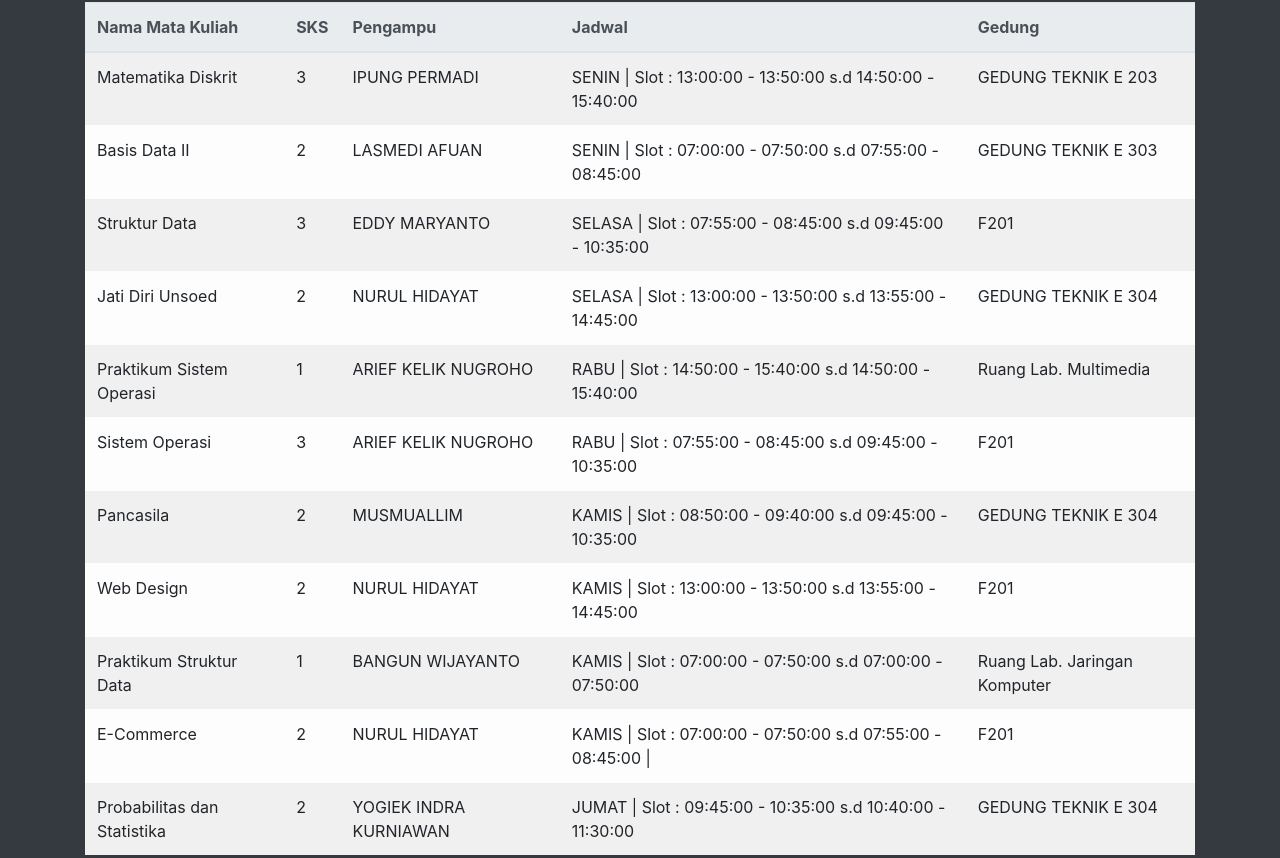
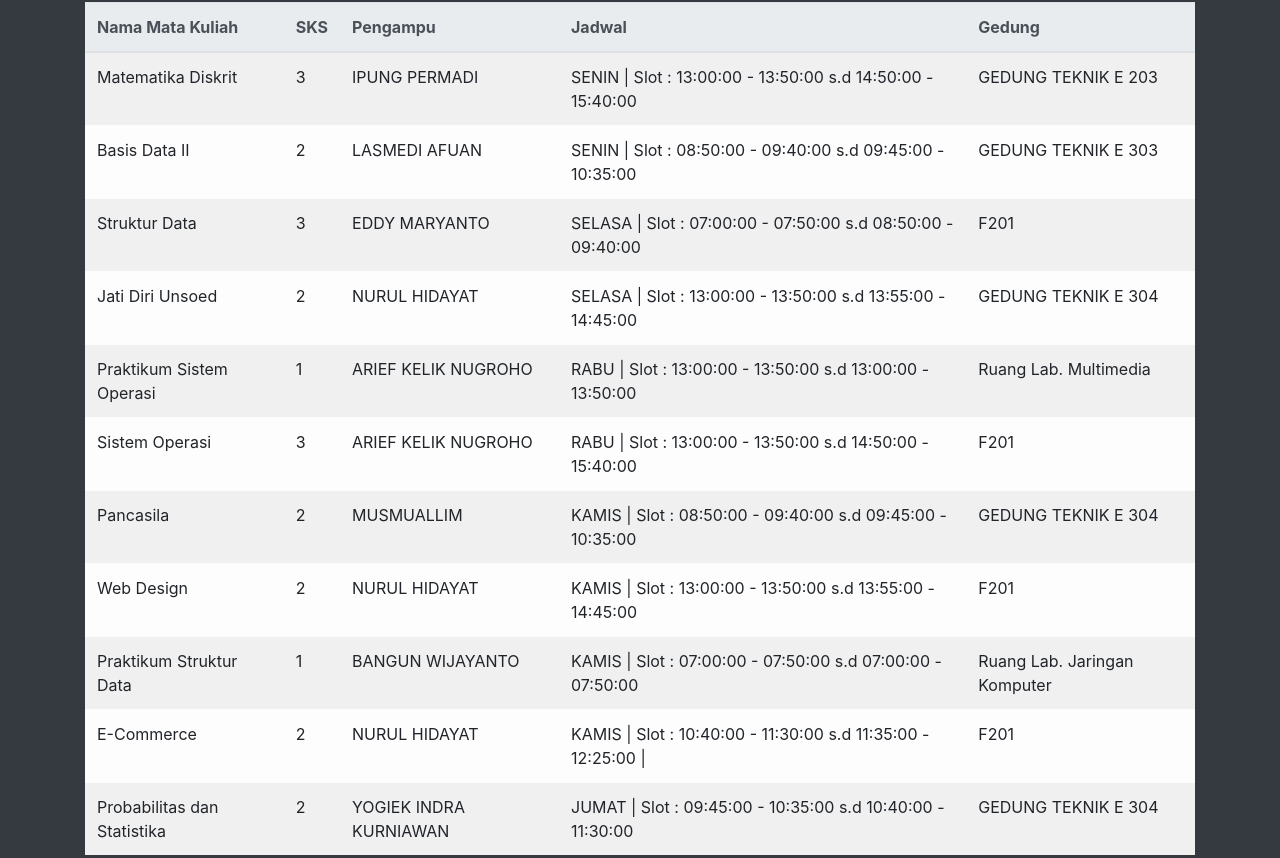
Before and after one commit to farisabimanyu/farisabimanyu, a plain HTML site: page index.html in a window 1280 px wide. Shown: the part 1860-2718 px from the top of the page. Drawn offline with Linux system fonts and the light colour scheme; files whose address does not match are found by name.

Commit message:
Penyesuaian Jadwal

```diff
--- a/index.html
+++ b/index.html
@@ -161,14 +161,14 @@
                             <td> Basis Data II </td>
                             <td> 2 </td>
                             <td> LASMEDI AFUAN </td>
-                            <td> SENIN | Slot : 07:00:00 - 07:50:00 s.d 07:55:00 - 08:45:00 </td>
+                            <td> SENIN | Slot : 08:50:00 - 09:40:00 s.d 09:45:00 - 10:35:00 </td>
                             <td> GEDUNG TEKNIK E 303 </td>
                         </tr>
                         <tr>
                             <td> Struktur Data </td>
                             <td> 3 </td>
                             <td> EDDY MARYANTO </td>
-                            <td> SELASA | Slot : 07:55:00 - 08:45:00 s.d 09:45:00 - 10:35:00 </td>
+                            <td> SELASA | Slot : 07:00:00 - 07:50:00 s.d 08:50:00 - 09:40:00 </td>
                             <td> F201 </td>
                         </tr>
                         <tr>
@@ -182,14 +182,14 @@
                             <td> Praktikum Sistem Operasi </td>
                             <td> 1 </td>
                             <td> ARIEF KELIK NUGROHO </td>
-                            <td> RABU | Slot : 14:50:00 - 15:40:00 s.d 14:50:00 - 15:40:00 </td>
+                            <td> RABU | Slot : 13:00:00 - 13:50:00 s.d 13:00:00 - 13:50:00 </td>
                             <td> Ruang Lab. Multimedia </td>
                         </tr>
                         <tr>
                             <td> Sistem Operasi </td>
                             <td> 3 </td>
                             <td> ARIEF KELIK NUGROHO </td>
-                            <td> RABU | Slot : 07:55:00 - 08:45:00 s.d 09:45:00 - 10:35:00 </td>
+                            <td> RABU | Slot : 13:00:00 - 13:50:00 s.d 14:50:00 - 15:40:00 </td>
                             <td> F201 </td>
                         </tr>
                         <tr>
@@ -217,7 +217,7 @@
                             <td> E-Commerce </td>
                             <td> 2 </td>
                             <td> NURUL HIDAYAT </td>
-                            <td> KAMIS | Slot : 07:00:00 - 07:50:00 s.d 07:55:00 - 08:45:00 | </td>
+                            <td> KAMIS | Slot : 10:40:00 - 11:30:00 s.d 11:35:00 - 12:25:00 | </td>
                             <td> F201 </td>
                         </tr>
                         <tr>
```
